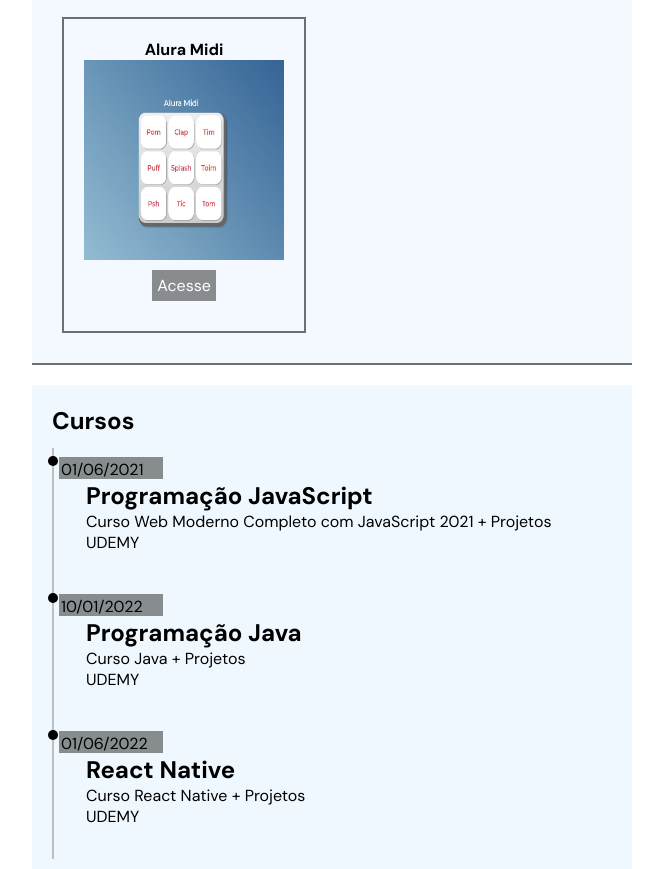
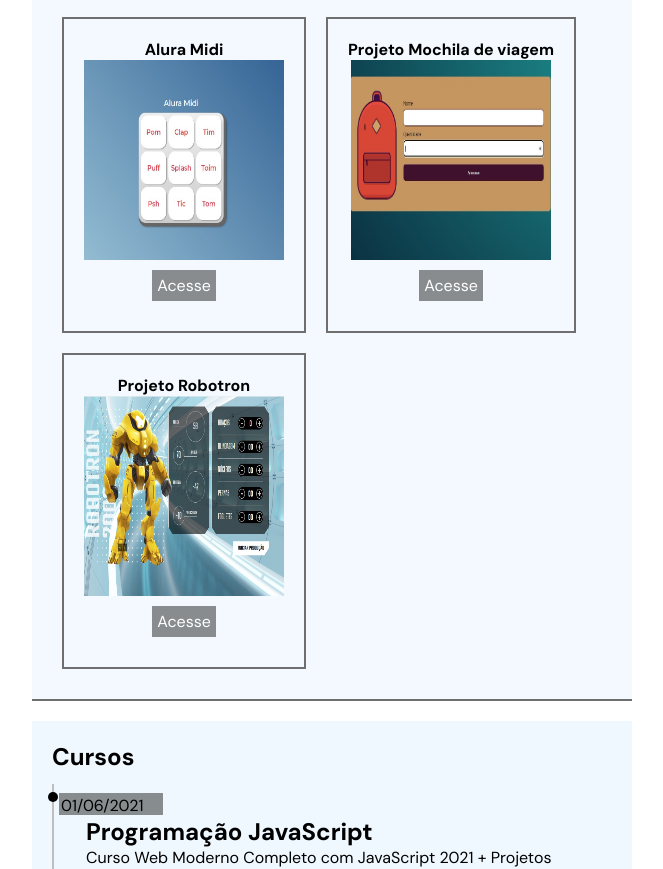
Before and after one commit to Thalio-Toledo/Porf-lio, a website: page index.html in a window 1280 px wide. Shown: the part 1945-2814 px from the top of the page, without its empty margins (448-1111 px from the left). Drawn offline with nearby package versions, Linux system fonts and the light colour scheme.

Commit message:
Atualização do portifolio

```diff
--- a/index.html
+++ b/index.html
@@ -204,6 +204,20 @@
           <a href="https://thalio-toledo.github.io/Curso-Javascript---Crie_paginas_dinamicas/" target="_blank">Acesse</a>
         </div>
 
+        <div class="item">
+          <p>Projeto Mochila de viagem</p>
+          <img src="assets/MochilaDeViajem.jpg" alt="Projeto Mochila de viagem">
+
+          <a href="https://thalio-toledo.github.io/mochilaDeViajem/" target="_blank">Acesse</a>
+        </div>
+
+        <div class="item">
+          <p>Projeto Robotron</p>
+          <img src="assets/Robotron.jpg" alt="Projeto robotron">
+
+          <a href="https://thalio-toledo.github.io/Curso-Javascript---Crie_paginas_dinamicas/" target="_blank">Acesse</a>
+        </div>
+
 
       </div>
 
--- a/style.css
+++ b/style.css
@@ -74,10 +74,7 @@ section {
 section h1 {
   margin-bottom: 1.2rem;
 }
-section :hover{
-    background-color: #d4d3d3;
-    color:#363636;
-}
+
 
 .projetos .projetos-cartoes {
   display: flex;
```
Also changed, not shown: package.json (added, +19 -0 lines), assets/MochilaDeViajem.jpg (added), assets/Robotron.jpg (added).
